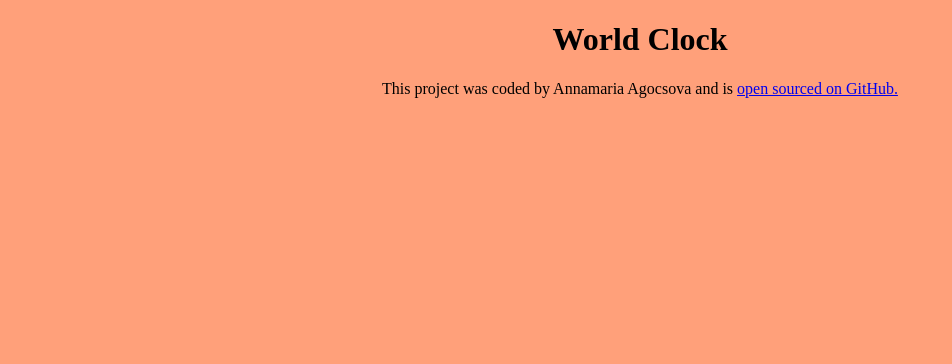
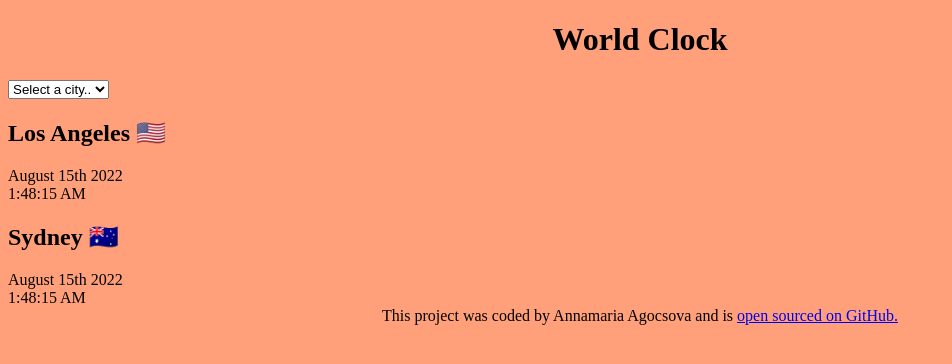
Before and after one commit to rj-annamaria/world-clock, a plain HTML site: page index.html in a window 1280 px wide. Shown: the whole page, without its empty margins (0-952 px from the left). Drawn offline with Linux system fonts and the light colour scheme.

Commit message:
Changed html

```diff
--- a/index.html
+++ b/index.html
@@ -9,6 +9,24 @@
   </head>
   <body>
     <h1>World Clock</h1>
+      <select>
+        <option value="">Select a city..</option>
+        <option value="">London</option>
+        <option value="">New York</option>
+        <option value="">Auckland</option>
+      </select>
+
+      <div class="city">
+        <h2>Los Angeles 🇺🇸</h2>
+        <div class="date">August 15th 2022</div>
+        <div class="time">1:48:15 AM</div>
+      </div>
+      <div class="city">
+        <h2>Sydney 🇦🇺</h2>
+        <div class="date">August 15th 2022</div>
+        <div class="time">1:48:15 AM</div>
+      </div>
+    </div>
     <footer>
       This project was coded by Annamaria Agocsova and is
       <a href="https://github.com/rj-annamaria/world-clock" target="_blank">
```
